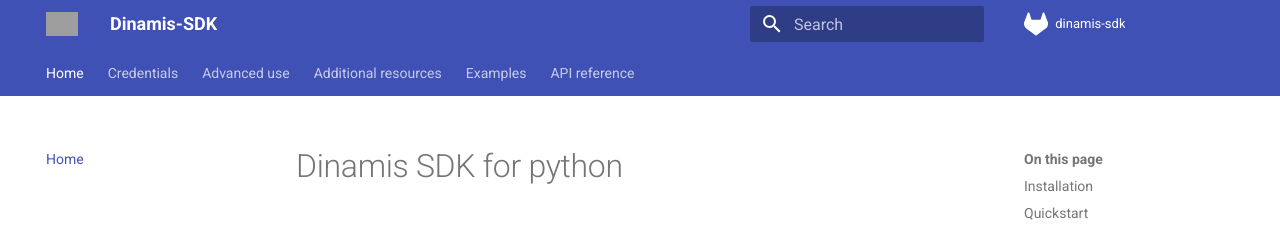
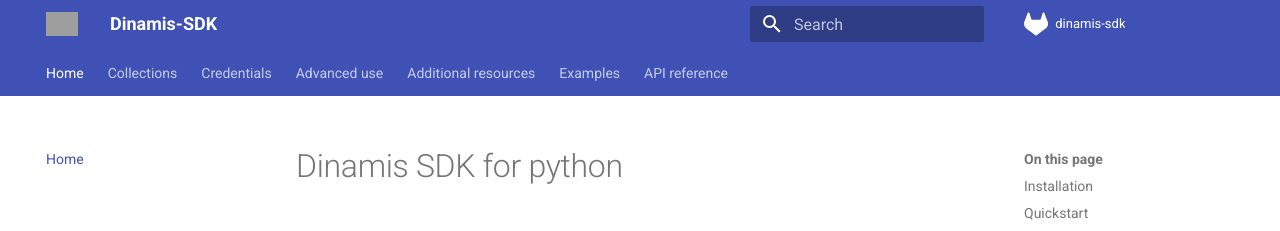
Before and after one commit to remicres/dinamis-sdk, an MkDocs documentation site: the page built from doc/index.md, in a window 1280 px wide and 1370 px high. Shown: the top 231 px of the window. Built offline with MkDocs 1.6.1 and Material for MkDocs 9.7.7, drawn with Linux system fonts in a browser that asks for light colours; grey boxes are pictures that could not be loaded.

Commit message:
DOC: update index

```diff
--- a/mkdocs.yml
+++ b/mkdocs.yml
@@ -25,6 +25,7 @@
 
 nav:
 - Home: index.md
+- Collections: collections.md
 - Credentials: credentials.md
 - Advanced use: advanced.md
 - Additional resources: additional_resources.md
```
